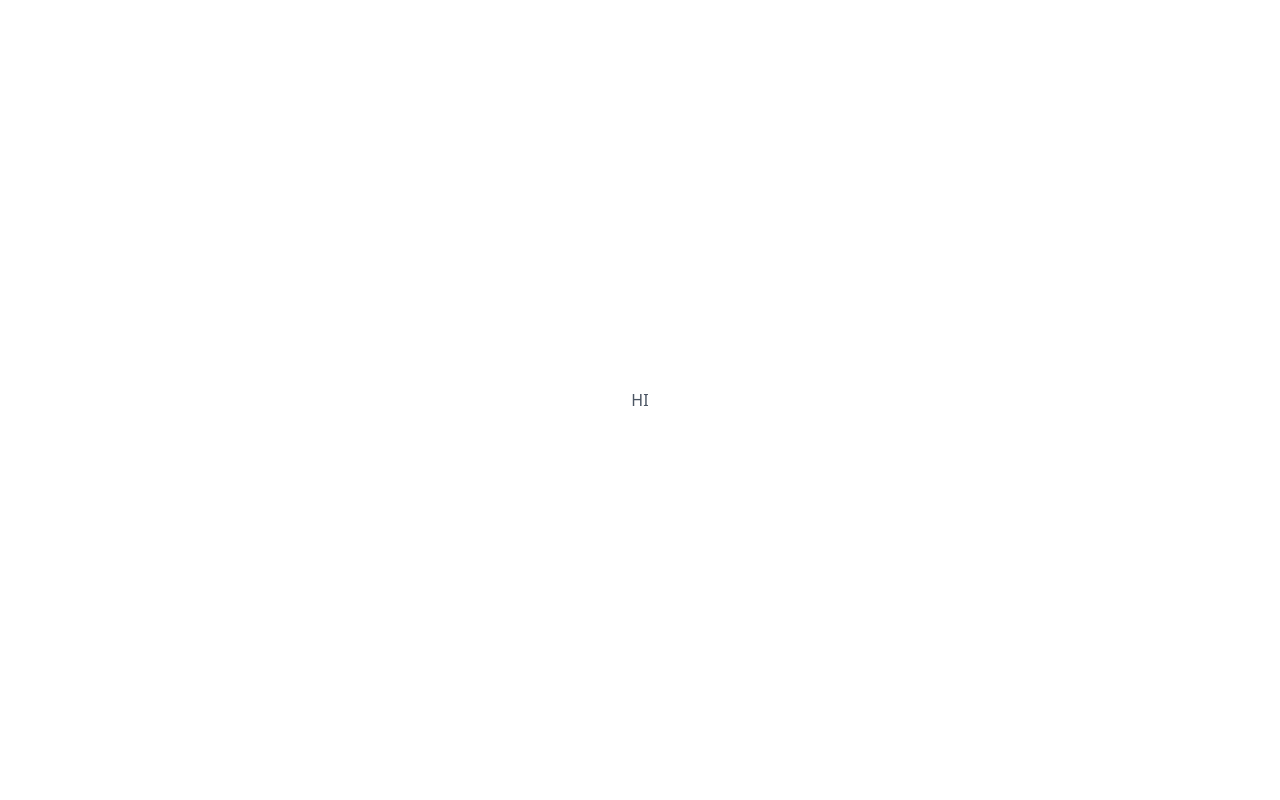
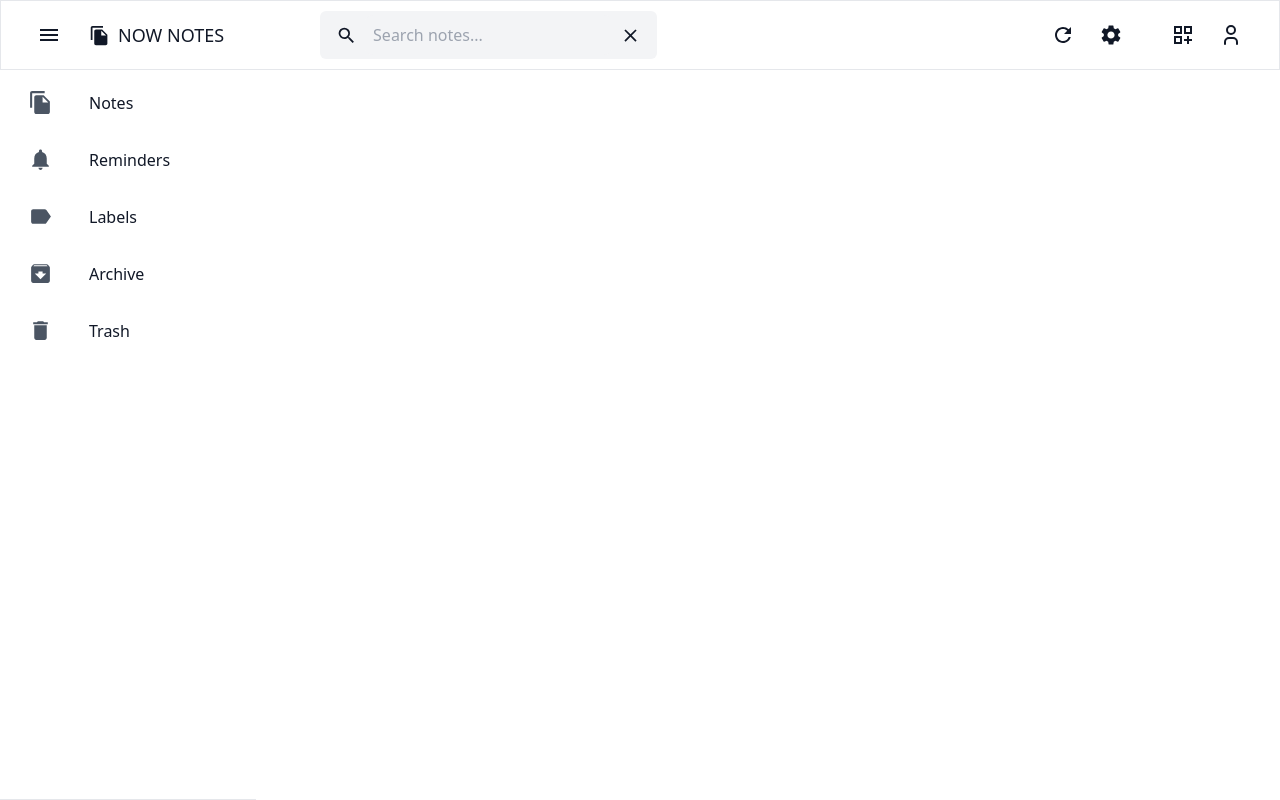
Before and after one commit to aldershko/new-notes, a React (Vite) app: page / in a window 1280 px wide. Built offline with nearby package versions, Linux system fonts and the light colour scheme.

Commit message:
refactor:add header component and sidebar

```diff
--- a/src/App.tsx
+++ b/src/App.tsx
@@ -1,6 +1,7 @@
 
 // import LoginLayout from './components/Layout/LoginLayout'
-import Test from './components/Layout/test'
+import MainLayout from './components/Layout/MainLayout'
+
 
 
 function App() {
@@ -8,7 +9,7 @@ function App() {
 
   return (
     <>
-    <Test />
+    <MainLayout />
 
     </>
   )
--- /dev/null
+++ b/src/components/Header.tsx
@@ -0,0 +1,137 @@
+import {
+    MdClose,
+    MdFileCopy,
+    MdMenu,
+    MdOutlineDashboardCustomize,
+    MdRefresh,
+    MdSearch,
+    MdSettings,
+  } from "react-icons/md";
+  import { TbUser } from "react-icons/tb";
+  import Button from "./Layout/Button";
+
+const Header = () => {
+  return (
+    <>
+      <header>
+        <nav className="bg-white border-gray-200 px-4 lg:px-6 py-2.5 ">
+          <div className="flex flex-row justify-between items-center w-full ">
+            <div className="flex gap-20 items-center ">
+              <div className="flex flex-row">
+                <Button
+                  customCssProps=" text-gray-600 right-2.5 bottom-1"
+                  type="button"
+                  colorScheme="white"
+                  radius="full"
+                  variant="ghost"
+                  padding="normal"
+                  buttonSize="lg"
+                  iconOnly
+                  icon={<MdMenu size={24} />}
+                ></Button>
+                <Button
+                  customCssProps=" text-gray-800 text-base right-2.5 bottom-1"
+                  type="button"
+                  colorScheme="white"
+                  radius="full"
+                  variant="ghost"
+                  padding="normal"
+                  buttonSize="lg"
+                  icon={<MdFileCopy size={21} />}
+                >
+                  NOW NOTES
+                </Button>
+              </div>
+              <div className="flex bg-gray-100 rounded-md py-1 px-2 flex-row w-128">
+                <Button
+                  customCssProps=" text-gray-600 right-2.5 bottom-1"
+                  type="button"
+                  colorScheme="white"
+                  radius="full"
+                  variant="ghost"
+                  padding="small"
+                  buttonSize="xs"
+                  iconOnly
+                  icon={<MdSearch size={21} />}
+                ></Button>
+
+                <input
+                  type="search"
+                  id="default-search"
+                  className="block w-full p-2 border-transparent focus:border-transparent  focus:ring-0 focus:ring-offset-0 text-base text-gray-900 rounded-lg bg-gray-100 "
+                  placeholder="Search notes..."
+                  required
+                />
+
+                <Button
+                  customCssProps=" text-gray-600 right-2.5 bottom-1"
+                  type="button"
+                  colorScheme="white"
+                  radius="full"
+                  variant="ghost"
+                  padding="small"
+                  buttonSize="sm"
+                  iconOnly
+                  icon={<MdClose size={21} />}
+                ></Button>
+              </div>
+            </div>
+
+            <div className="flex flex-row md:gap-6 sm:gap-4 items-center ">
+              <div className="flex flex-row">
+                <Button
+                  customCssProps=" text-gray-600 right-2.5 bottom-1"
+                  type="button"
+                  colorScheme="white"
+                  radius="full"
+                  variant="ghost"
+                  padding="normal"
+                  buttonSize="lg"
+                  iconOnly
+                  icon={<MdRefresh size={24} />}
+                ></Button>
+                <Button
+                  customCssProps=" text-gray-600 right-2.5 bottom-1"
+                  type="button"
+                  colorScheme="white"
+                  radius="full"
+                  variant="ghost"
+                  padding="normal"
+                  buttonSize="lg"
+                  iconOnly
+                  icon={<MdSettings size={24} />}
+                ></Button>
+              </div>
+              <div className="flex flex-row">
+                <Button
+                  customCssProps=" text-gray-600 right-2.5 bottom-1"
+                  type="button"
+                  colorScheme="white"
+                  radius="full"
+                  variant="ghost"
+                  padding="normal"
+                  buttonSize="lg"
+                  iconOnly
+                  icon={<MdOutlineDashboardCustomize size={24} />}
+                ></Button>
+                <Button
+                  customCssProps=" text-gray-600 right-2.5 bottom-1"
+                  type="button"
+                  colorScheme="white"
+                  radius="full"
+                  variant="ghost"
+                  padding="normal"
+                  buttonSize="lg"
+                  iconOnly
+                  icon={<TbUser size={24} />}
+                ></Button>
+              </div>
+            </div>
+          </div>
+        </nav>
+      </header>
+    </>
+  )
+}
+
+export default Header
--- a/src/components/Layout/AllButton.tsx
+++ /dev/null
@@ -1,48 +0,0 @@
-import React, { ReactNode } from "react";
-
-
-
-export type AllButtonPropsType = {
-    type: 'button' | 'submit' | 'reset'
-    title?:string
-    variant:string
-    shadow?:'xs' | 'sm' | 'md' | 'lg'| 'normal' | 'full' | 'inner'
-    radius?:'xs' | 'sm' | 'md' | 'lg'| 'normal' | 'full'
-    buttonSize?:'xs' | 'sm' | 'lg' | 'md'
-    iconOnly?:boolean
-    leftIcon?:ReactNode
-    colorScheme?:string
-
-
-
-}
-
-const AllButton = (props:AllButtonPropsType) =>{
-    const {
-        type,
-        title,
-        variant,
-        colorScheme,
-    } = props
-
-    const colorSchemes = {
-
-        // standard has background none or set to transparent or depends on  parent background
-
-        standard:{
-            text_lighter:"text-gray-600",
-            hover_text:"hover:text-gray-950",
-            hover_bg:"hover:bg-gray-"
-
-        }
-
-    }
-
-    const variants ={
-        none:`${(colorSchemes as any)[colorScheme!].text_lighter} ${(colorSchemes as any)[colorScheme!].hover_text}
-        ${(colorSchemes as any)[colorScheme!].hover_bg}`
-    }
-
-}
-
-export default AllButton
--- /dev/null
+++ b/src/components/Layout/MainLayout.tsx
@@ -0,0 +1,55 @@
+
+import { ReactNode } from 'react';
+import Header from '../Header';
+import {
+    MdArchive,
+    MdDelete,
+    MdFileCopy,
+    MdLabel,
+    MdNotifications,
+  } from "react-icons/md";
+import Sidebar from '../SideBar';
+
+
+
+export type MenuItem ={
+id:number
+title:string
+icon:ReactNode
+}
+
+
+
+const MainLayout = () => {
+
+    const menuIconSize = 25
+
+const menuList: MenuItem[] =[
+    {id:0,title:'Notes',icon:<MdFileCopy size ={menuIconSize} />},
+    {id:1,title:'Reminders',icon:<MdNotifications size ={menuIconSize} />},
+    {id:2,title:'Labels',icon:<MdLabel size ={menuIconSize} />},
+    {id:3,title:'Archive',icon:<MdArchive size ={menuIconSize} />},
+    {id:4,title:'Trash',icon:<MdDelete size ={menuIconSize} />},
+]
+
+  return (
+    <>
+    <div className="min-h-screen font-inter flex flex-col">
+      <header className="border border-divider">
+        <Header />
+      </header>
+
+      <div className="flex-1 flex flex-col sm:flex-row">
+        <main className="flex-1 bg-white"></main>
+
+        <nav className="order-first sm:w-72 bg-white">
+          <Sidebar menuList={menuList} />
+        </nav>
+      </div>
+    </div>
+  </>
+);
+};
+
+
+export default MainLayout
--- a/src/components/Layout/Test.tsx
+++ /dev/null
@@ -1,12 +0,0 @@
-import React from 'react'
-
-const Test = () => {
-  return (
-    <div className='flex min-h-screen bg-white justify-center items-center'>
-        <button className='px-4 py-3 rounded-full text-gray-600 hover:bg-gray-300 hover:text-black'>HI</button>
-    </div>
-
-  )
-}
-
-export default Test
--- /dev/null
+++ b/src/components/Sidebar.tsx
@@ -0,0 +1,51 @@
+import { ReactNode } from "react"
+
+import { MenuItem } from "./Layout/MainLayout"
+import Button from "./Layout/Button"
+
+
+ const Sidebar = (props:{
+    menuList : MenuItem[]
+    selectHandler?:(component:ReactNode) => void
+}) => {
+
+    const {menuList} = props
+
+    const buildMenu = () =>{
+        return menuList.map((menuItem,index) =>{
+            return(
+                <div className="my-2" key={index}>
+                <Button
+                    customCssProps=""
+                    key={menuItem.id}
+                    buttonId={menuItem.id}
+                    type={"button"}
+                    colorScheme={"white"}
+                    variant={"ghost"}
+                    padding={"normal"}
+                    radius={"rightFull"}
+                    lightIcon
+                    fullWidth
+                    iconPaddingFull
+                    justifyContent={"start"}
+                    icon={menuItem.icon}
+                >
+                    {menuItem.title}
+                </Button>
+                </div>
+            )
+        })
+    }
+
+  return (
+   <>
+    {buildMenu()}
+    <div className="absolute bottom-0 flex w-64 flex-col border-t border-divider">
+        {/* <span className="text-center">LOGOUT</span> */}
+        {/* <Header /> */}
+      </div>
+   </>
+  )
+}
+
+export default Sidebar
```
